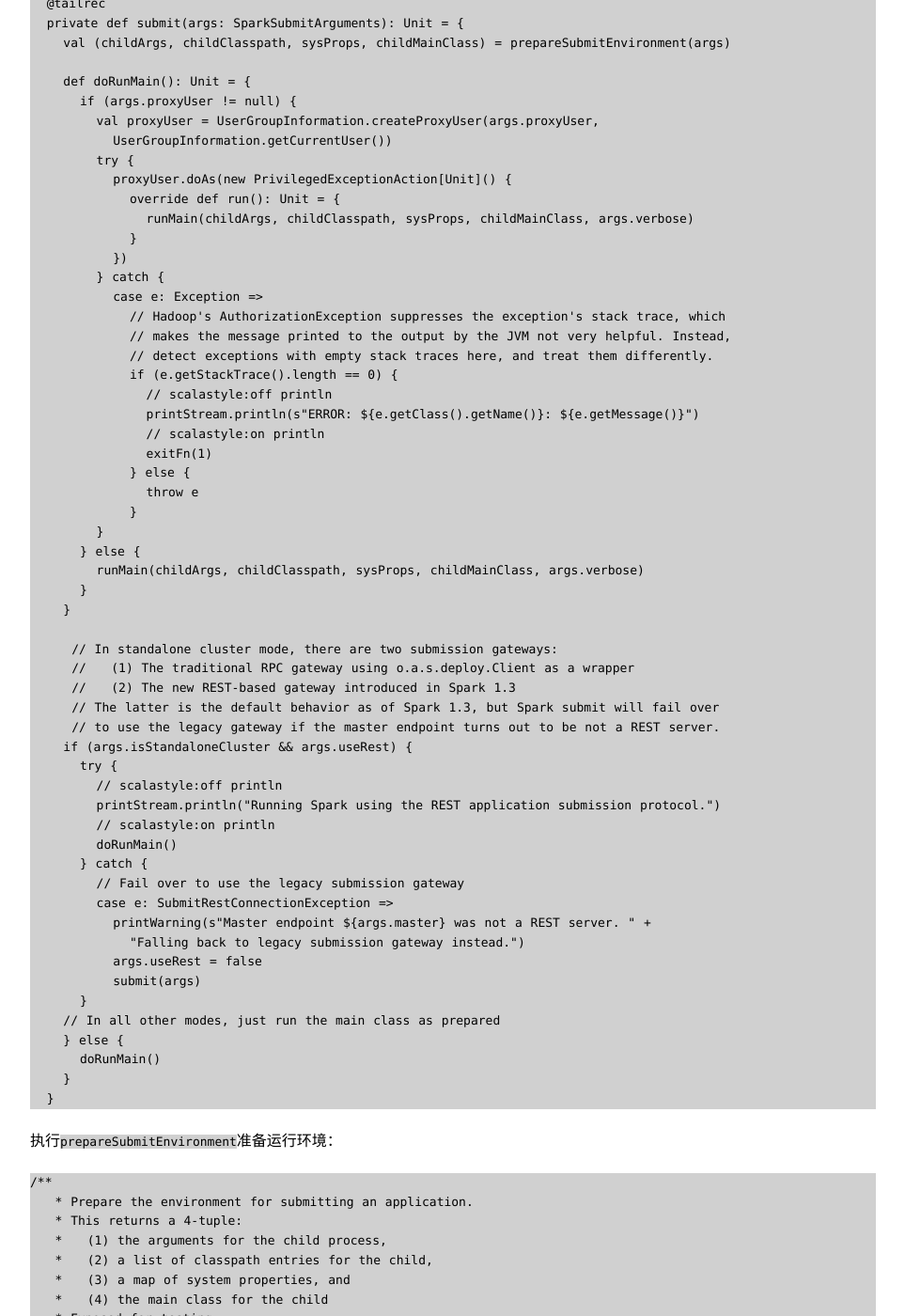
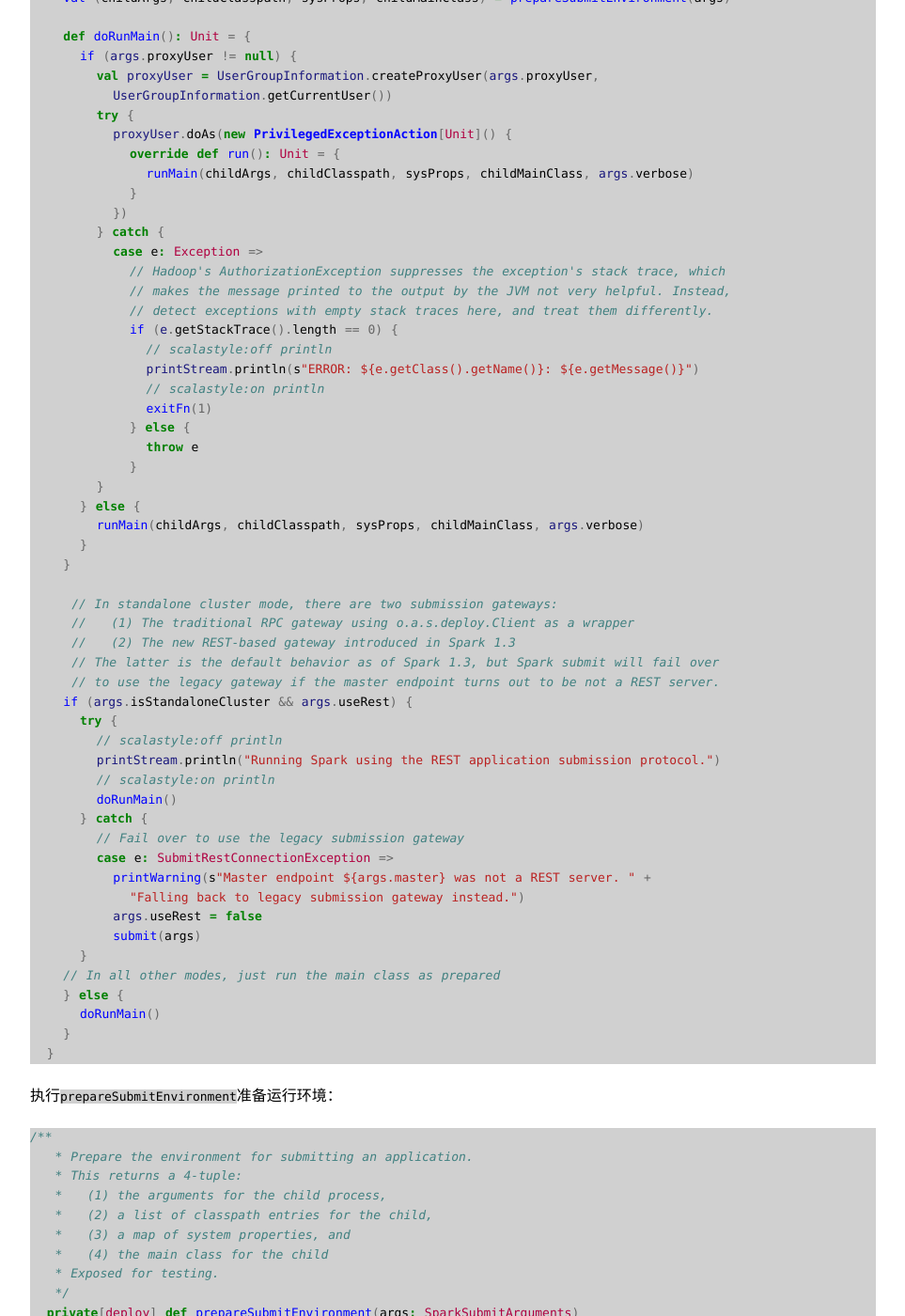
Before and after one commit to duyanghao/duyanghao.github.io, a Jekyll site: the page built from _posts/2017-5-24-Spark_k8s_analysis.md, in a window 1280 px wide and 1400 px high, scrolled down 750 px. Shown: the whole window at 94% size, without its empty margins (158-1121 px from the left). Built offline with Jekyll 4.4.1, drawn with Linux system fonts in a browser that asks for light colours; some web fonts are replaced; comment, search, counter and statistics services are not loaded; some of the changed text lies outside the part shown.

Commit message:
Add /2017-5-24-Spark_k8s_analysis.md
Signed-off-by: “duyanghao” <1294057873@qq.com>

````diff
--- a/_posts/2017-5-24-Spark_k8s_analysis.md
+++ b/_posts/2017-5-24-Spark_k8s_analysis.md
@@ -13,9 +13,9 @@
 
 >>The system currently supports three cluster managers:
 
-* (Standalone)[http://spark.apache.org/docs/latest/spark-standalone.html] – a simple cluster manager included with Spark that makes it easy to set up a cluster.
-* (Apache Mesos)[http://spark.apache.org/docs/latest/running-on-mesos.html] – a general cluster manager that can also run Hadoop MapReduce and service applications.
-* (Hadoop YARN)[http://spark.apache.org/docs/latest/running-on-yarn.html] – the resource manager in Hadoop 2.
+* [Standalone](http://spark.apache.org/docs/latest/spark-standalone.html) – a simple cluster manager included with Spark that makes it easy to set up a cluster.
+* [Apache Mesos](http://spark.apache.org/docs/latest/running-on-mesos.html) – a general cluster manager that can also run Hadoop MapReduce and service applications.
+* [Hadoop YARN](http://spark.apache.org/docs/latest/running-on-yarn.html) – the resource manager in Hadoop 2.
 
 参考[这里](http://spark.apache.org/docs/latest/cluster-overview.html#cluster-manager-types)
 
@@ -25,7 +25,7 @@
 
 本文主要目地是分析spark_k8s源码，如下：
 
-```scalastyle
+```scala
   /**
    * Submit the application using the provided parameters.
    *
@@ -96,7 +96,7 @@
 
 执行`prepareSubmitEnvironment`准备运行环境：
 
-```scalastyle
+```scala
 /**
    * Prepare the environment for submitting an application.
    * This returns a 4-tuple:
@@ -554,7 +554,7 @@
 
 执行`doRunMain` running the child main class based on the cluster manager and the deploy mode:
 
-```scalastyle
+```scala
 def doRunMain(): Unit = {
     if (args.proxyUser != null) {
     val proxyUser = UserGroupInformation.createProxyUser(args.proxyUser,
@@ -587,7 +587,7 @@
 
 执行`runMain`,Run the main method of the child class using the provided launch environment.
 
-```scalastyle
+```scala
   /**
    * Run the main method of the child class using the provided launch environment.
    *
@@ -690,7 +690,7 @@
 
 执行Client的main函数如下：
 
-```scalastyle
+```scala
 private[spark] object Client extends Logging {
 
   private[spark] val SECURE_RANDOM = new SecureRandom()
@@ -729,7 +729,7 @@
 
 执行Client的run()函数，如下：
 
-```scalastyle
+```scala
   def run(): Unit = {
     logInfo(s"Starting application $kubernetesAppId in Kubernetes...")
     val submitterLocalFiles = KubernetesFileUtils.getOnlySubmitterLocalFiles(sparkFiles)
@@ -876,7 +876,7 @@
 
 * step1:产生`driverPod`和`driverService`，如下：
 
-```scalastyle
+```scala
           val (driverPod, driverService) = launchDriverKubernetesComponents(
             kubernetesClient,
             driverServiceManager,
@@ -1046,7 +1046,7 @@
 
 * step2:Submitting local resources to driver pod for application
 
-```scalastyle
+```scala
   private def submitApplicationToDriverServer(
       kubernetesClient: KubernetesClient,
       driverServiceManager: DriverServiceManager,
````
